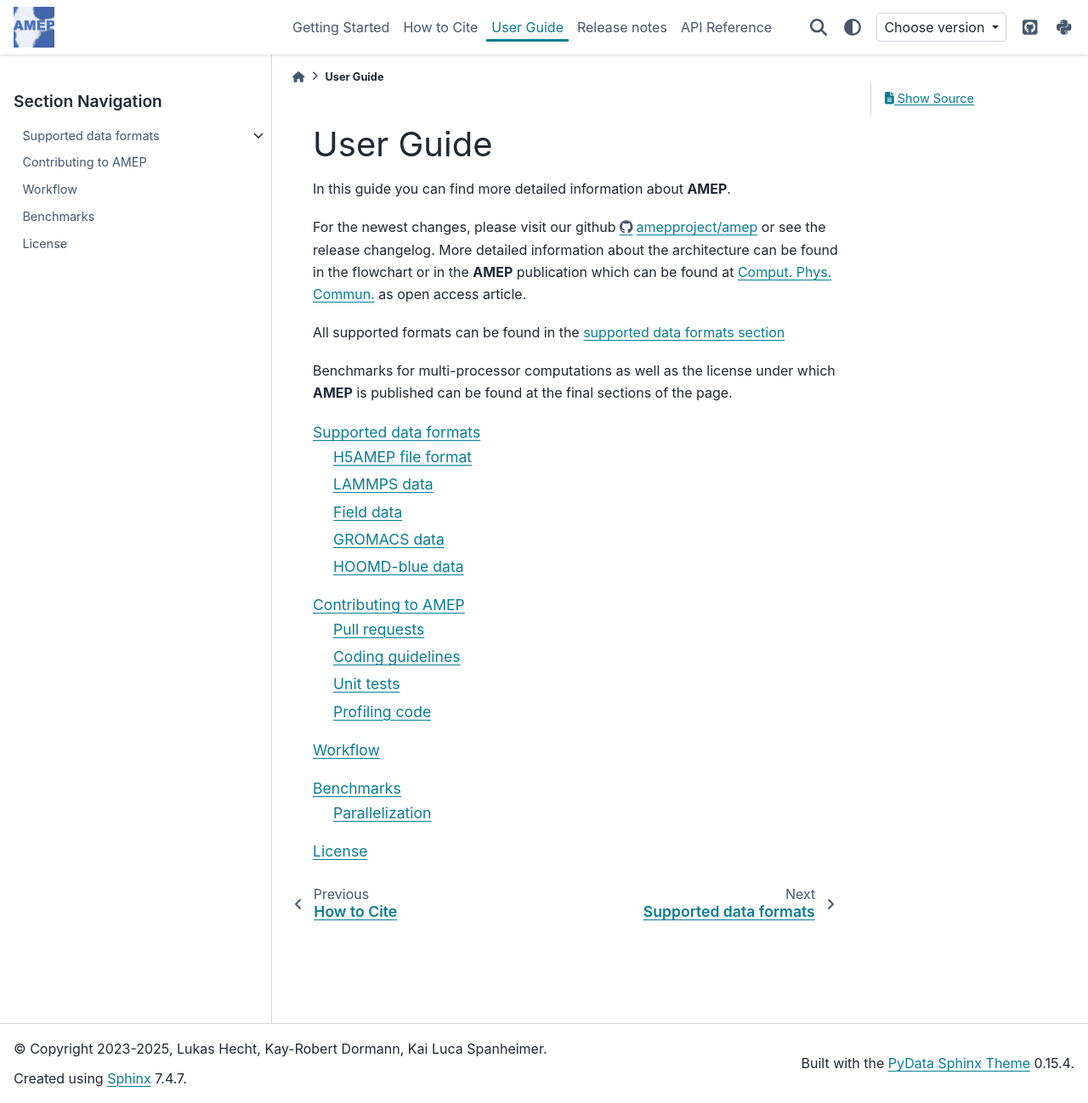
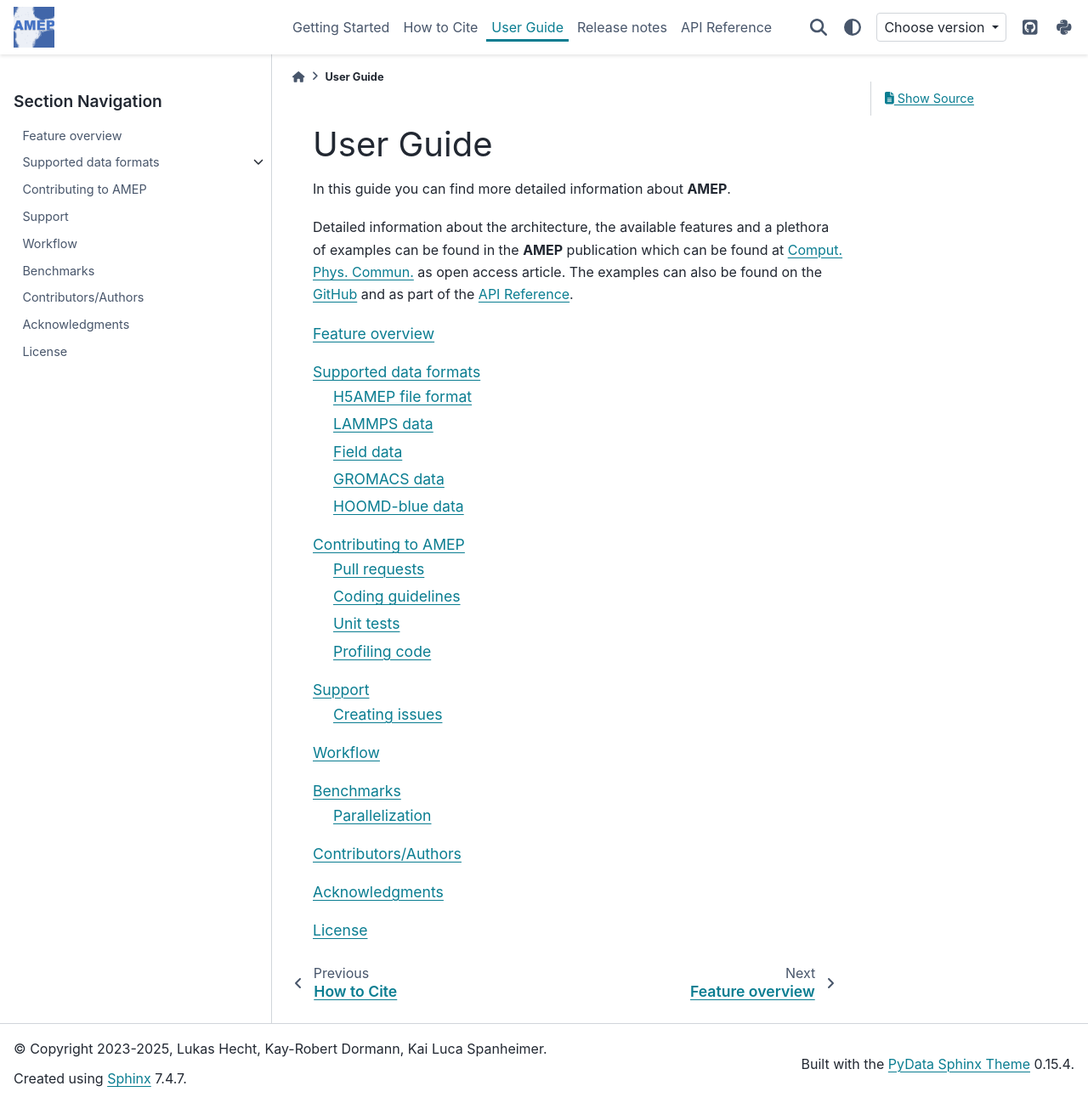
Before and after one commit to amepproject/amep, a Sphinx documentation site: the page built from doc/source/user_guide/index.rst, in a window 1280 px wide and 1298 px high. Shown: the whole window at 85% size. Built offline with Sphinx 7.4.7 and the PyData theme 0.15.4, drawn with Linux system fonts in a browser that asks for light colours.

Commit message:
WIP: website restructuring, user guide updated

```diff
--- a/doc/source/gettingstarted/index.rst
+++ b/doc/source/gettingstarted/index.rst
@@ -1,3 +1,5 @@
+.. _getting_started_label:
+
 Getting Started
 ===============
 
--- a/doc/source/user_guide/index.rst
+++ b/doc/source/user_guide/index.rst
@@ -3,19 +3,18 @@ User Guide
 
 In this guide you can find more detailed information about **AMEP**.
 
-For the newest changes, please visit our github https://github.com/amepproject/amep
-or see the release changelog.
-More detailed information about the architecture can be found in the
-flowchart or in the **AMEP** publication which can be found at
+Detailed information about the architecture, the available features and a plethora
+of examples can be found in the **AMEP** publication which can be found at
 `Comput. Phys. Commun. <https://doi.org/10.1016/j.cpc.2024.109483>`_
-as open access article.
+as open access article. The examples can also be found on the
+`GitHub <https://github.com/amepproject/amep>`_ and as part of the :ref:`API Reference<api_reference_label>`.
 
-All supported formats can be found in the :ref:`supported data formats section<data_formats_label>`
+.. .. include:: support.md
+..    :parser: myst_parser.sphinx_
 
+.. toctree::
 
-Benchmarks for multi-processor computations as well as the license
-under which **AMEP** is published can be found at the final sections
-of the page.
+   features.md
 
 .. toctree::
 
@@ -27,21 +26,24 @@ of the page.
 
 .. toctree::
 
+   support.md
+
+.. toctree::
+
    function_flow
 
 .. toctree::
 
    benchmarks
 
-.. .. toctree::
-..    :maxdepth: 1
+.. toctree::
 
-..    changelog
+   contributors.md
+
+.. toctree::
+
+   acknowledgments.md
 
 .. toctree::
 
    license
-
-.. .. include:: stuff_from_readme.md
-..    :parser: myst_parser.sphinx_
-..    :start-line: 11
```
Also changed, not shown: doc/source/api.rst (+21 -19 lines), doc/source/user_guide/acknowledgments.md (added, +11 -0 lines), doc/source/user_guide/contributors.md (added, +12 -0 lines), doc/source/user_guide/features.md (added, +64 -0 lines), doc/source/user_guide/stuff_from_readme.md (deleted, +0 -185 lines), doc/source/user_guide/support.md (added, +20 -0 lines).
